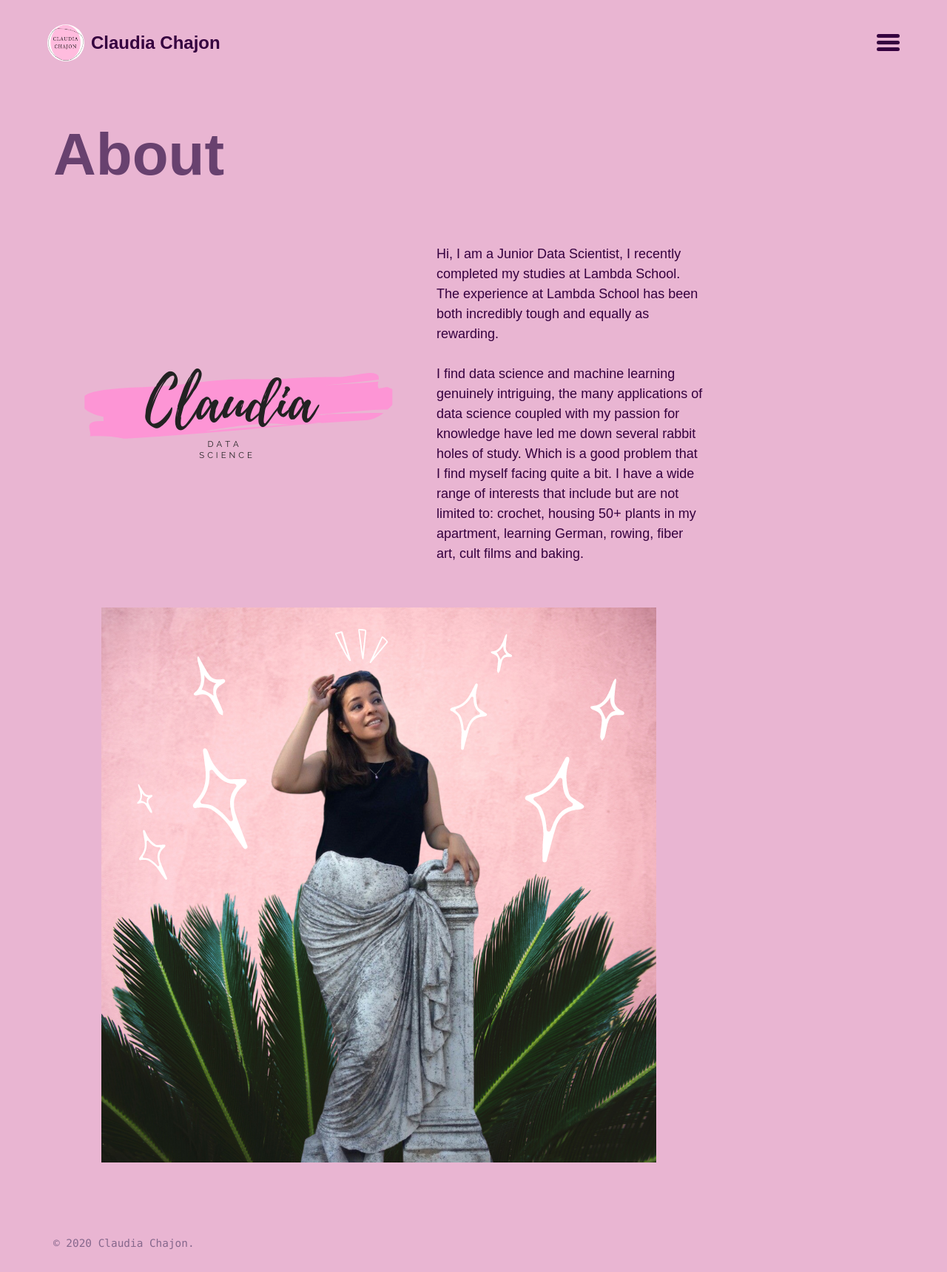
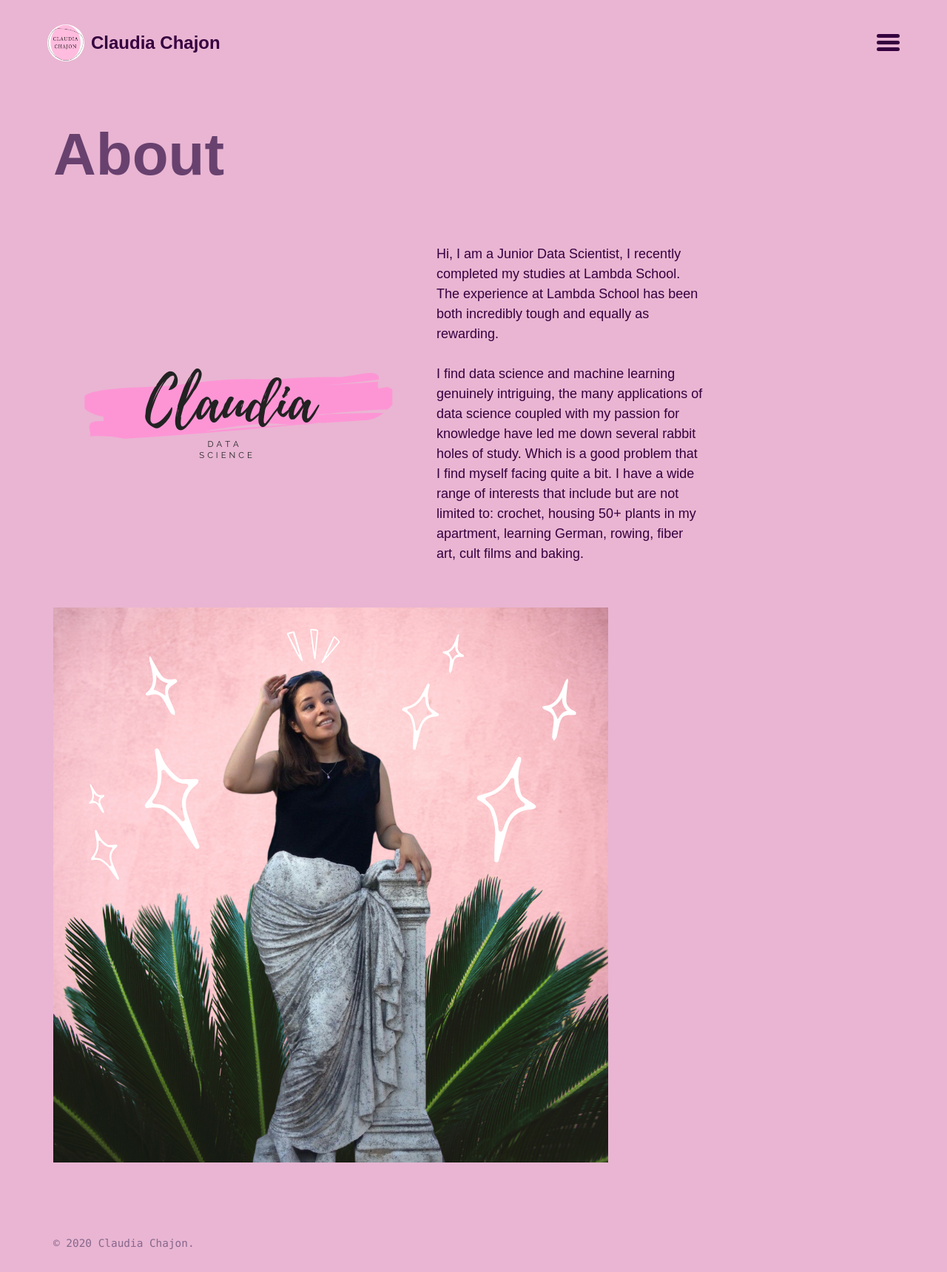
Before and after one commit to claudiasofiaC/claudiasofiac.github.io, a Jekyll site: the page built from about.md, in a window 1280 px wide. Shown: the whole page at 74% size. Built offline with Jekyll 4.4.1, drawn with Linux system fonts in a browser that asks for light colours.

```diff
--- a/about.md
+++ b/about.md
@@ -16,4 +16,4 @@ apartment, learning German, rowing, fiber art, cult films and baking.
 
 
 
-![pic of me](assets/images/prof_pic2 copy.png){: .align-center}
+![pic of me](assets/images/prof_pic2 copy.png)
```
